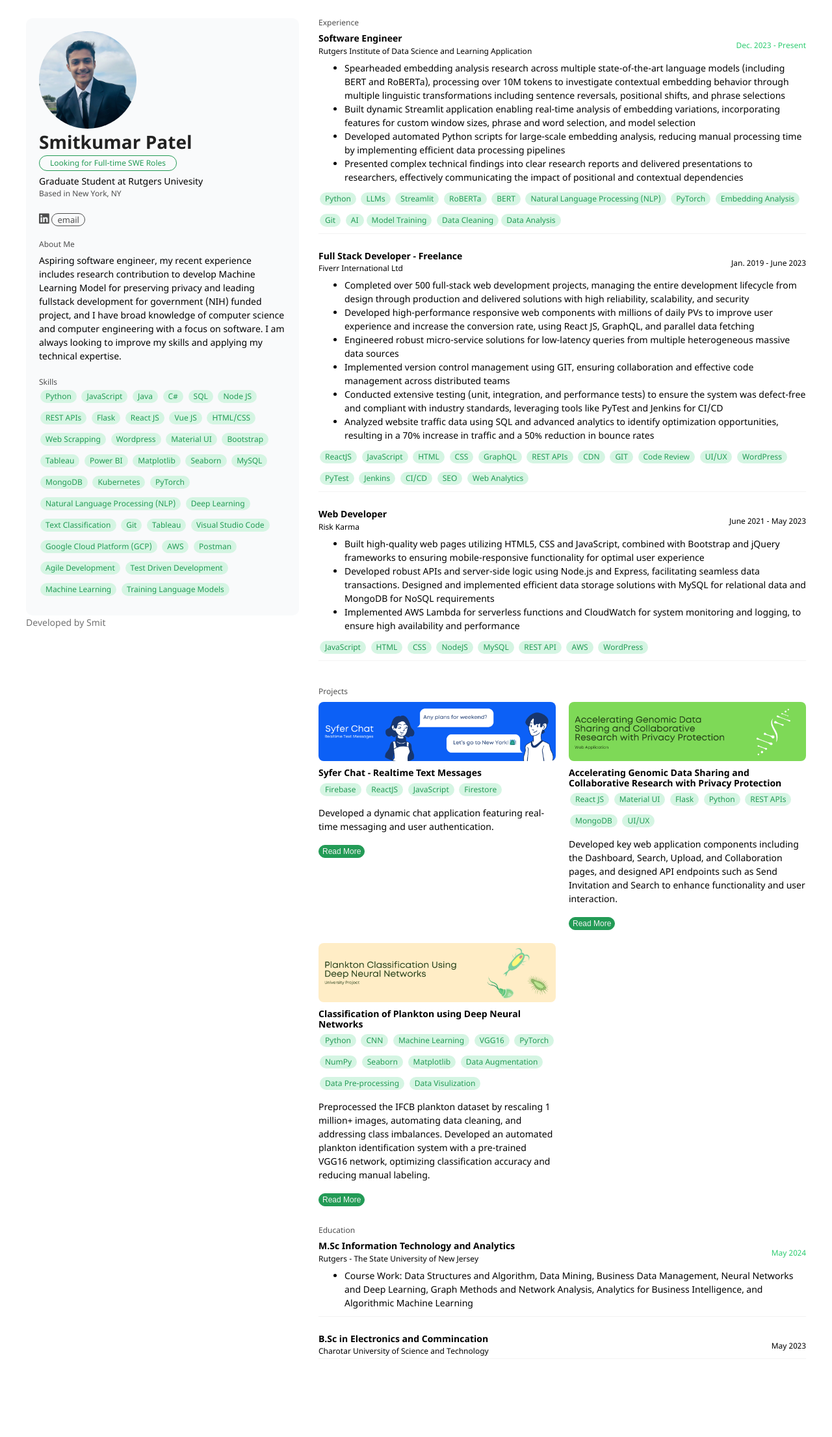
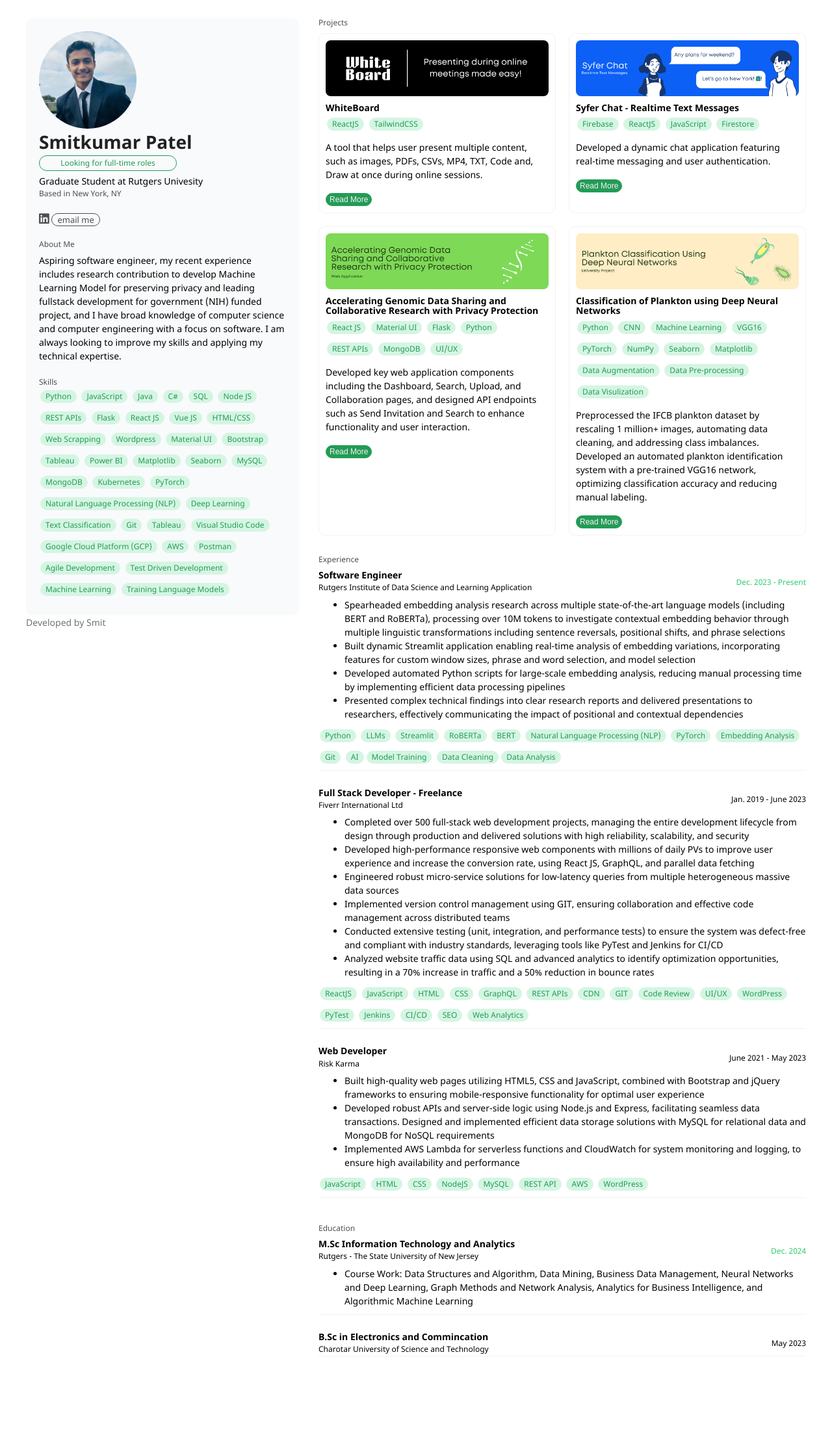
Before and after one commit to smit2444/portfolio, a Jekyll site: the page built from index.md, in a window 1280 px wide. Shown: the whole page at 65% size. Built offline with Jekyll 4.4.1, drawn with Linux system fonts in a browser that asks for light colours.

Commit message:
content update

```diff
--- a/_layouts/default.html
+++ b/_layouts/default.html
@@ -16,15 +16,15 @@
   <body>
     <div class="wrapper">
       <header>
-          <img class="user_img" src="/portfolio/assets/img/1696650798667.jpeg" alt="Logo" />
+          <img class="user_img" src="/assets/img/1696650798667.jpeg" alt="Logo" />
         <h1 class="user_title">Smitkumar Patel</h1>
-        <p class="currently">Looking for Full-time SWE Roles </p>
+        <p class="currently">Looking for full-time roles </p>
         <p class="user_des">Graduate Student at Rutgers Univesity</p>
         <p class="user_loc">Based in New York, NY</p>
         <ul class="user_socials">
           <li><a href="https://www.linkedin.com/in/smit09/"><i class="fa-brands fa-linkedin"></i></a></li>
 <!--           <li><a href="https://github.com/smit2444"><i class="fa-brands fa-github"></i></a></li> -->
-          <li><a href="mailto:smitkumarpatel09@gmail.com">email</a></li>
+          <li><a href="mailto:smitkumarpatel09@gmail.com">email me</a></li>
         </ul>
         <p class="user_sec_title">About Me</p>
         <p class="user_des">Aspiring software engineer, my recent experience includes research contribution to develop Machine Learning Model for preserving privacy and leading fullstack development for government (NIH) funded project, and I have broad knowledge of computer science and computer engineering with a focus on software. I am always looking to improve my skills and applying my technical expertise.</p>
--- a/_sass/jekyll-theme-minimal.scss
+++ b/_sass/jekyll-theme-minimal.scss
@@ -136,7 +136,6 @@ header {
   background-color: #F9FAFB;
   padding: 20px;
   border-radius: 10px;
-
 }
 
 .currently{
@@ -388,6 +387,14 @@ ul.skills{
   margin-bottom: 10px;
 }
 
+.card {
+  border: solid;
+  border-width: 1px;
+  border-color: var(--light-primary);
+  padding: 10px;
+  border-radius: 10px;
+}
+
 .skills {
   list-style-type: none;
   padding: 0;
--- a/_sass/minimal.scss
+++ b/_sass/minimal.scss
@@ -1,4 +1,4 @@
 // Placeholder file. If your site uses
 //     @import "{{ site.theme }}";
 // Then using this theme with jekyll-remote-theme will work fine.
-@import "jekyll-theme-minimal";
+@use "jekyll-theme-minimal";
--- a/assets/css/style.scss
+++ b/assets/css/style.scss
@@ -1,3 +1,3 @@
 ---
 ---
-@import "jekyll-theme-minimal";
+@use "jekyll-theme-minimal";
--- a/index.md
+++ b/index.md
@@ -1,6 +1,86 @@
 ---
 layout: default
 ---
+<h2 class="section_title">Projects</h2>
+  <div class="project_container">
+  <div class="card">
+    <img class="card-image" src="/portfolio/assets/img/WhiteBoard.png" alt="Project Image">
+    <h2 class="item_title">WhiteBoard</h2>
+    <ul class="skills">
+      <li>ReactJS</li>
+      <li>TailwindCSS</li>
+    </ul>
+    <p class="item_des">A tool that helps user present multiple content, such as images, PDFs, CSVs, MP4, TXT, Code and, Draw at once during online sessions.
+    </p>
+    <a href="/portfolio/pages/whiteboard" class="read-more"><button class="button">Read More</button></a>
+  </div>
+  <!-- <div class="card">
+    <img class="card-image" src="/portfolio/assets/img/Twitter Sentiment Analysis.png" alt="Project Image">
+    <h2 class="item_title">Twitter Sentiment Analysis</h2>
+    <ul class="skills">
+      <li>Streamlit</li>
+      <li>Machine Learning</li>
+      <li>Random Forest</li>
+      <li>Support Vector Machines</li>
+      <li>AdaBoost</li>
+      <li>Logistic Regression</li>
+      <li>Ensemble Techniques</li>
+      <li>Data Training</li>
+      <li>Data Preparation</li>
+    </ul>
+    <p class="item_des">A machine learning project that aims to help user learn about their tweet sentiment. Trained on 1 million data....
+    </p>
+    <a href="/portfolio/pages/twitter-sentiment-analysis" class="read-more"><button class="button">Read More</button></a>
+  </div> -->
+  <div class="card">
+    <img class="card-image" src="/portfolio/assets/img/Syfer Chat.png" alt="Project Image">
+    <h2 class="item_title">Syfer Chat - Realtime Text Messages</h2>
+    <ul class="skills">
+      <li>Firebase</li>
+      <li>ReactJS</li>
+      <li>JavaScript</li>
+      <li>Firestore</li>
+    </ul>
+    <p class="item_des">Developed a dynamic chat application featuring real-time messaging and user authentication. </p>
+    <a href="/portfolio/pages/syferchat" class="read-more"><button class="button">Read More</button></a>
+  </div>
+
+  <div class="card">
+    <img class="card-image" src="/portfolio/assets/img/Collabrative Research Web Application.png" alt="Project Image">
+    <h2 class="item_title">Accelerating Genomic Data Sharing and Collaborative Research with Privacy Protection</h2>
+    <ul class="skills">
+      <li>React JS</li>
+      <li>Material UI</li>
+      <li>Flask</li>
+      <li>Python</li>
+      <li>REST APIs</li>
+      <li>MongoDB</li>
+      <li>UI/UX</li>
+    </ul>
+    <p class="item_des">Developed key web application components including the Dashboard, Search, Upload, and Collaboration pages, and designed API endpoints such as Send Invitation and Search to enhance functionality and user interaction.</p>
+    <a href="/portfolio/pages/genomics-data-sharing" class="read-more"><button class="button">Read More</button></a>
+  </div>
+  <div class="card">
+    <img class="card-image" src="/portfolio/assets/img/Planton Classification.png" alt="Project Image">
+    <h2 class="item_title">Classification of Plankton using Deep Neural Networks</h2>
+    <ul class="skills">
+      <li>Python</li>
+      <li>CNN</li>
+      <li>Machine Learning</li>
+      <li>VGG16</li>
+      <li>PyTorch</li>
+      <li>NumPy</li>
+      <li>Seaborn</li>
+      <li>Matplotlib</li>
+      <li>Data Augmentation</li>
+      <li>Data Pre-processing</li>
+      <li>Data Visulization</li>
+    </ul>
+    <p class="item_des">Preprocessed the IFCB plankton dataset by rescaling 1 million+ images, automating data cleaning, and addressing class imbalances. Developed an automated plankton identification system with a pre-trained VGG16 network, optimizing classification accuracy and reducing manual labeling.</p>
+    <a href="/portfolio/pages/classification-of-plankton-using-deep-neural-networks" class="read-more"><button class="button">Read More</button></a>
+  </div>
+  <!-- Add more cards here as needed -->
+</div>
 <h2 class="section_title">Experience</h2>
 <div class="experience-container">
   <div class="experience-card">
@@ -92,57 +172,6 @@ layout: default
   </div>
   <!-- Add more experience cards as needed -->
 </div>
-  <h2 class="section_title">Projects</h2>
-  <div class="project_container">
-  <div class="card">
-    <img class="card-image" src="/portfolio/assets/img/Syfer Chat.png" alt="Project Image">
-    <h2 class="item_title">Syfer Chat - Realtime Text Messages</h2>
-    <ul class="skills">
-      <li>Firebase</li>
-      <li>ReactJS</li>
-      <li>JavaScript</li>
-      <li>Firestore</li>
-    </ul>
-    <p class="item_des">Developed a dynamic chat application featuring real-time messaging and user authentication. </p>
-    <a href="/portfolio/pages/syferchat" class="read-more"><button class="button">Read More</button></a>
-  </div>
-
-  <div class="card">
-    <img class="card-image" src="/portfolio/assets/img/Collabrative Research Web Application.png" alt="Project Image">
-    <h2 class="item_title">Accelerating Genomic Data Sharing and Collaborative Research with Privacy Protection</h2>
-    <ul class="skills">
-      <li>React JS</li>
-      <li>Material UI</li>
-      <li>Flask</li>
-      <li>Python</li>
-      <li>REST APIs</li>
-      <li>MongoDB</li>
-      <li>UI/UX</li>
-    </ul>
-    <p class="item_des">Developed key web application components including the Dashboard, Search, Upload, and Collaboration pages, and designed API endpoints such as Send Invitation and Search to enhance functionality and user interaction.</p>
-    <a href="/portfolio/pages/genomics-data-sharing" class="read-more"><button class="button">Read More</button></a>
-  </div>
-  <div class="card">
-    <img class="card-image" src="/portfolio/assets/img/Planton Classification.png" alt="Project Image">
-    <h2 class="item_title">Classification of Plankton using Deep Neural Networks</h2>
-    <ul class="skills">
-      <li>Python</li>
-      <li>CNN</li>
-      <li>Machine Learning</li>
-      <li>VGG16</li>
-      <li>PyTorch</li>
-      <li>NumPy</li>
-      <li>Seaborn</li>
-      <li>Matplotlib</li>
-      <li>Data Augmentation</li>
-      <li>Data Pre-processing</li>
-      <li>Data Visulization</li>
-    </ul>
-    <p class="item_des">Preprocessed the IFCB plankton dataset by rescaling 1 million+ images, automating data cleaning, and addressing class imbalances. Developed an automated plankton identification system with a pre-trained VGG16 network, optimizing classification accuracy and reducing manual labeling.</p>
-    <a href="/portfolio/pages/classification-of-plankton-using-deep-neural-networks" class="read-more"><button class="button">Read More</button></a>
-  </div>
-  <!-- Add more cards here as needed -->
-</div>
 <h2 class="section_title">Education</h2>
 <div class="experience-container">  <div class="experience-card">
     <div class="experience-header">
@@ -150,7 +179,7 @@ layout: default
         <h2 class="item_title">M.Sc Information Technology and Analytics</h2>
         <h3 class="company-name">Rutgers - The State University of New Jersey</h3>
       </div>
-      <p class="present_date">May 2024</p>
+      <p class="present_date">Dec. 2024</p>
     </div>
     <ul class="item_des">
       <li>Course Work: Data Structures and Algorithm, Data Mining, Business Data Management, Neural Networks and Deep Learning, Graph Methods and Network Analysis, Analytics for Business Intelligence, and Algorithmic Machine Learning</li>
```
Also changed, not shown: pages/whiteboard.md (added, +45 -0 lines), assets/img/Twitter Sentiment Analysis.png (added), assets/img/WhiteBoard.png (added).
